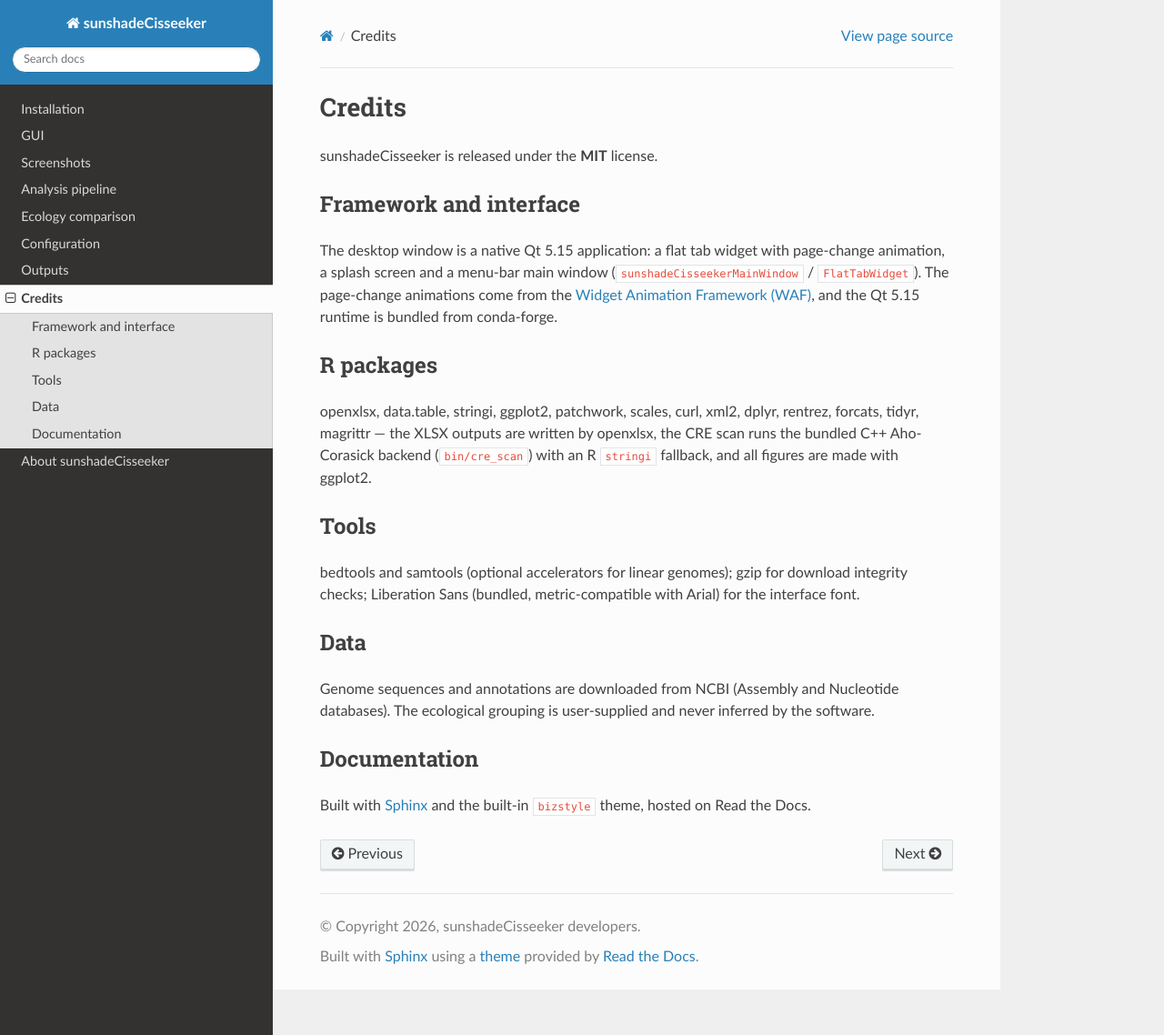
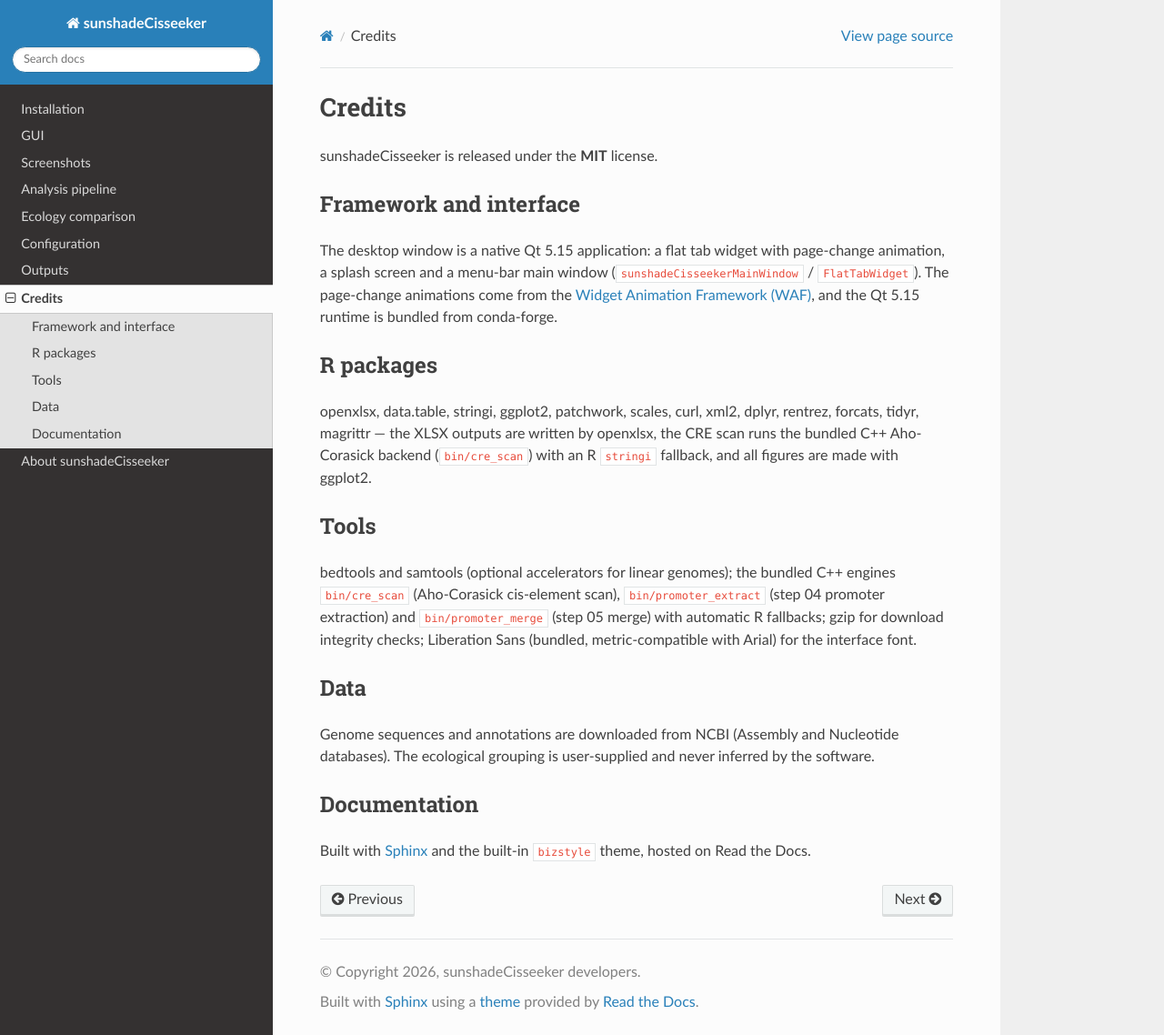
Before and after one commit to chenzhr23/sunshadeCisseeker-docs, a Sphinx documentation site: the page built from docs/content/Credits.rst, in a window 1280 px wide and 1138 px high. Shown: the whole window at 91% size. Built offline with Sphinx 7.4.7 and the Read the Docs theme 3.1.0, drawn with Linux system fonts in a browser that asks for light colours.

Commit message:
docs: v1.3.37 bedtools promoter extraction fix

```diff
--- a/docs/content/Credits.rst
+++ b/docs/content/Credits.rst
@@ -26,7 +26,10 @@ Tools
 -----
 
 bedtools and samtools (optional accelerators for linear
-genomes); gzip for download integrity checks; Liberation Sans (bundled,
+genomes); the bundled C++ engines ``bin/cre_scan`` (Aho-Corasick
+cis-element scan), ``bin/promoter_extract`` (step 04 promoter extraction)
+and ``bin/promoter_merge`` (step 05 merge) with automatic R fallbacks;
+gzip for download integrity checks; Liberation Sans (bundled,
 metric-compatible with Arial) for the interface font.
 
 Data
--- a/docs/content/Outputs.rst
+++ b/docs/content/Outputs.rst
@@ -17,7 +17,7 @@ Per genome type
    * - ``result/<type>/02_download/``
      - downloaded FASTA/GFF3 files, ``<type>_download_tasks.xlsx``, ``<type>_download_summary.xlsx``
    * - ``result/<type>/04_promoter/``
-     - per-species promoter FASTA (``<species>__<accession>__<type>_promoter.fa``) + detail tables, combined FASTA, and three summary files: ``<type>_promoter_pair_summary.xlsx`` (one row per pair; the ``message`` column explains every per-pair outcome — ``ok (N promoters written)``, ``outputs up to date (skipped)``, ``missing input file``, ``corrupt GFF3 …``, ``bedtools getfasta failed …; used the streaming extractor``, ``excluded by max_genome_gb …``), ``<type>_promoter_run_info.xlsx`` (parameters and totals, including ``excluded_pairs``) and ``<type>_promoter_summary.xlsx`` (``Pair_summary`` / ``File_sizes`` / ``Run_info`` sheets). The ``File_sizes`` sheet of ``<type>_promoter_summary.xlsx`` records each species' genome file sizes (``fasta_bytes`` / ``gff3_bytes`` / ``genome_total_bytes`` plus human-readable ``*_size`` columns), largest first.
+     - per-species promoter FASTA (``<species>__<accession>__<type>_promoter.fa``) + detail tables, combined FASTA, and three summary files: ``<type>_promoter_pair_summary.xlsx`` (one row per pair; the ``message`` column explains every per-pair outcome — ``ok (N promoters written)``, ``outputs up to date (skipped)``, ``missing input file``, ``corrupt GFF3 …``, ``bedtools getfasta failed …; used the streaming extractor``, ``excluded by max_genome_gb …``; a successful run also names its engine, ``C++ promoter_extract``), ``<type>_promoter_run_info.xlsx`` (parameters and totals, including ``excluded_pairs``) and ``<type>_promoter_summary.xlsx`` (``Pair_summary`` / ``File_sizes`` / ``Run_info`` sheets). The ``File_sizes`` sheet of ``<type>_promoter_summary.xlsx`` records each species' genome file sizes (``fasta_bytes`` / ``gff3_bytes`` / ``genome_total_bytes`` plus human-readable ``*_size`` columns), largest first.
    * - ``result/<type>/05_ciselement_input/``
      - ``all_species_<type>_ciselement_input.fa`` and ``all_species_<type>_id_map.xlsx``
    * - ``result/<type>/06_ciselement/<type>_ciselement_results.xlsx``
```
Also changed, not shown: docs/content/Analysis pipeline.rst (+15 -3 lines).
